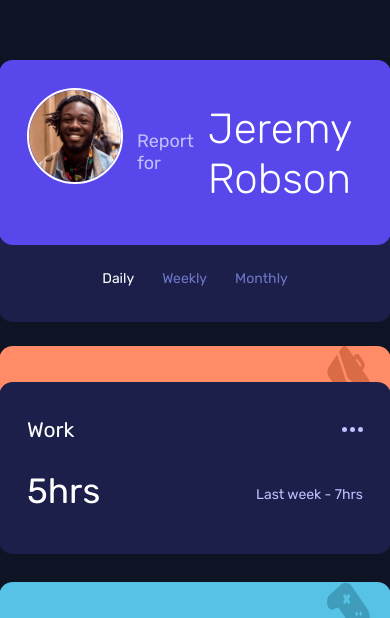
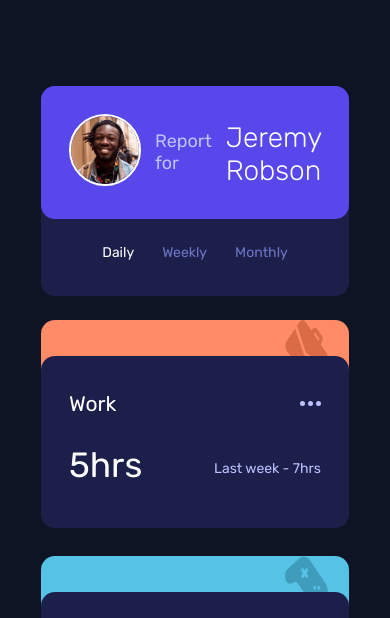
Before and after one commit to akinankarali/time-tracking-dashboard, a React (Vite) app: page / in a window 390 px wide. Shown: the part 226-844 px from the top of the page. Built offline with nearby package versions, Linux system fonts and the light colour scheme.

Commit message:
refactor: update mobile width

```diff
--- a/src/styles/components/card.css
+++ b/src/styles/components/card.css
@@ -46,13 +46,14 @@
 @media only screen and (max-width: 575.98px) {
     .card {
         margin-top: 25rem !important;
-        max-width: 28rem !important;
+        max-width: 22rem !important;
     }
     .user_info {
         display: flex;
     }
     .user_info__avatar {
         padding-right: 1rem;
+        padding-bottom: 0!important;
     }
     .user_info__name {
         display: flex;
@@ -70,6 +71,14 @@
     }
     .user_info__name span {
         padding-right: 1rem;
+    }
+    .user_info__name h2 {
+        font-size: 2rem!important;
+        width: 8rem!important;
+    }
+    .user_info__avatar img {
+        width: 72px!important;
+        height: 72px!important;
     }
 }
 
--- a/src/styles/components/widget.css
+++ b/src/styles/components/widget.css
@@ -19,7 +19,7 @@
 @media only screen and (max-width: 575.98px) {
     .widget {
         padding-bottom: 2rem!important;
-        width: 28rem;
+        width: 22rem;
     }
     .widget .timeframes {
         display: flex;
```
